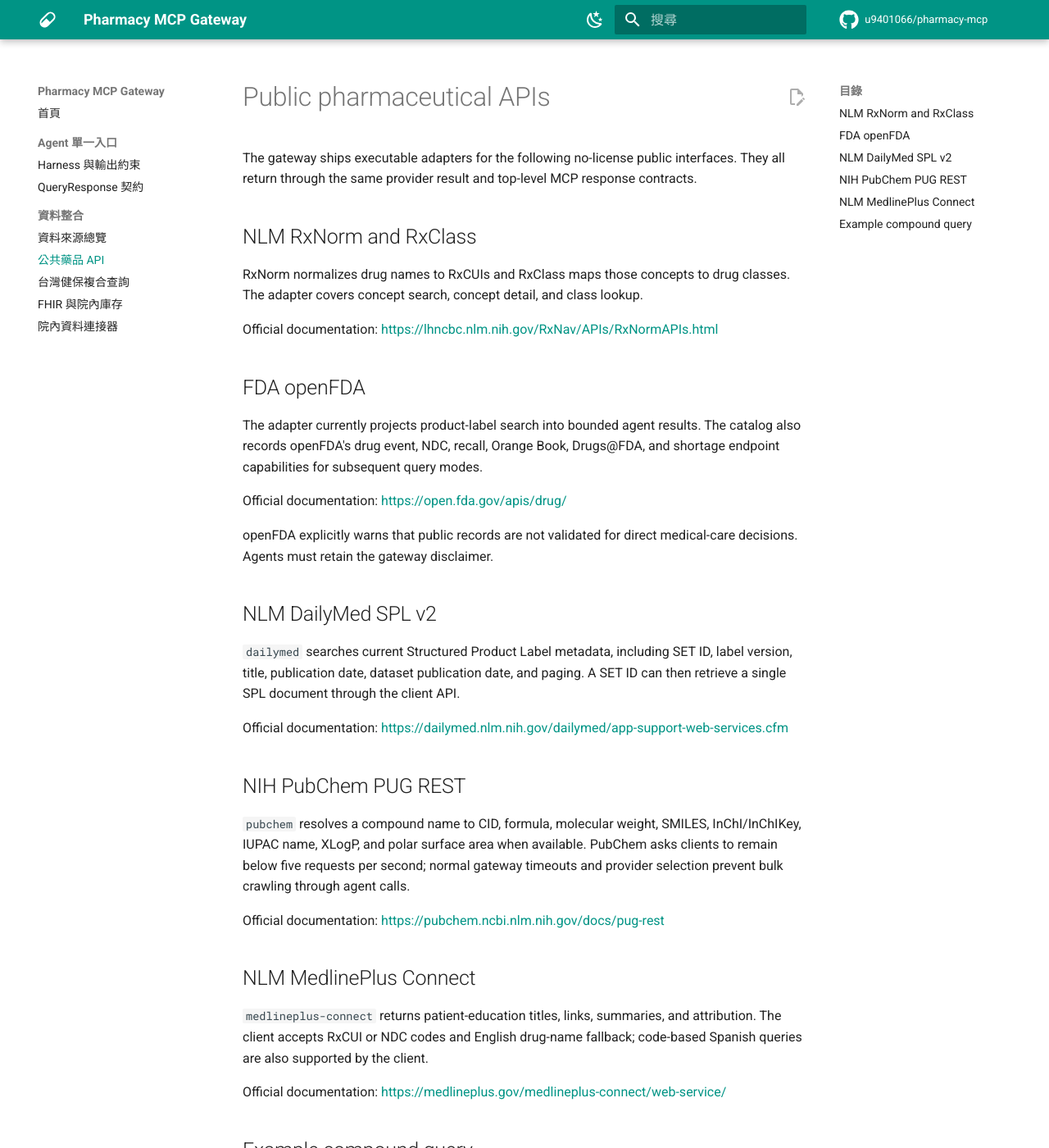
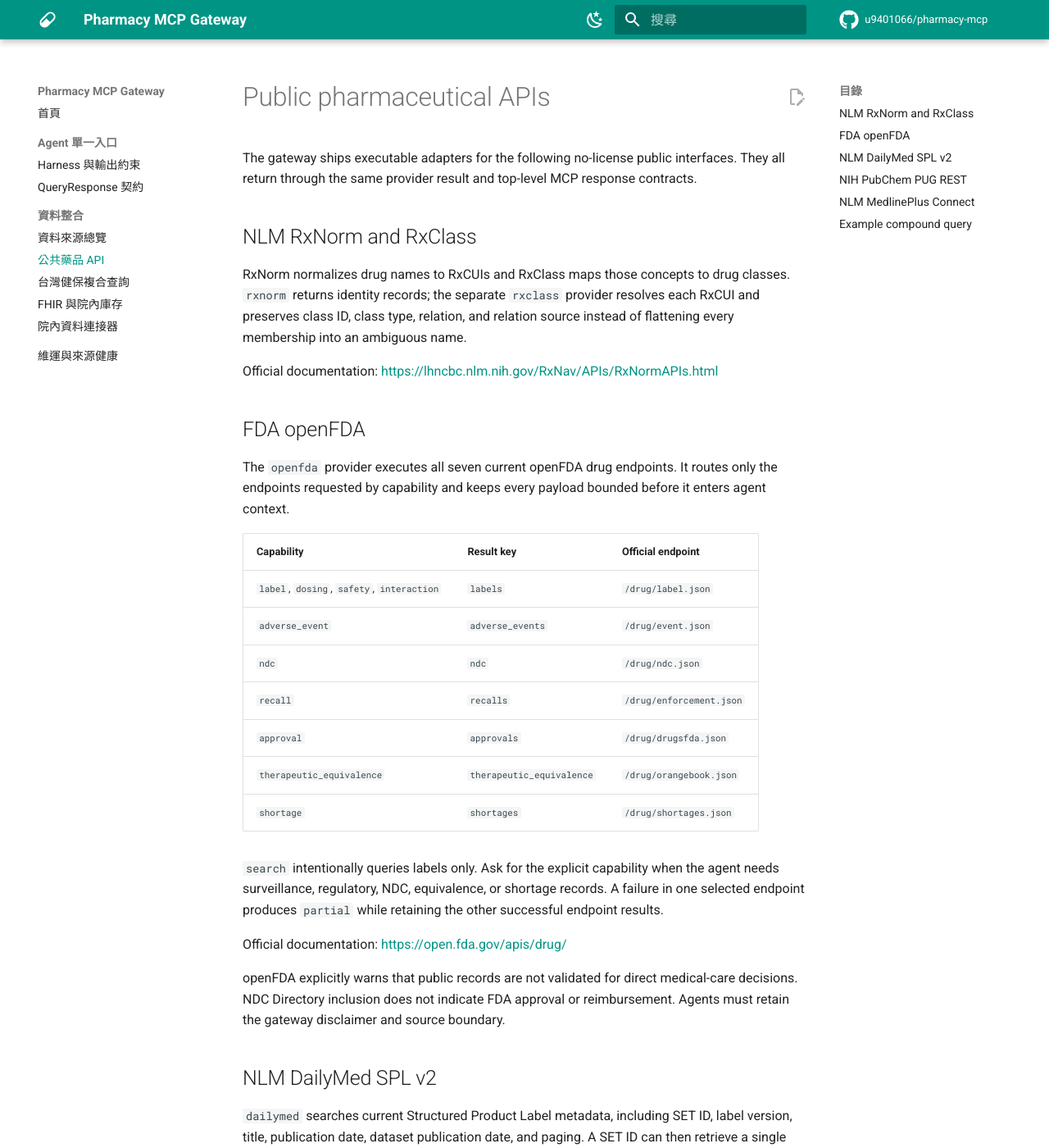
Before and after one commit to u9401066/pharmacy-mcp, an MkDocs documentation site: the page built from docs/public-apis.md, in a window 1280 px wide and 1400 px high. Shown: the whole window at 82% size. Built offline with MkDocs 1.6.1 and Material for MkDocs 9.7.7, drawn with Linux system fonts in a browser that asks for light colours; comment, search, counter and statistics services are not loaded; some of the changed text lies outside the part shown.

Commit message:
docs: document complete API coverage and operations

```diff
--- a/docs/public-apis.md
+++ b/docs/public-apis.md
@@ -7,20 +7,38 @@
 ## NLM RxNorm and RxClass
 
 RxNorm normalizes drug names to RxCUIs and RxClass maps those concepts to drug
-classes. The adapter covers concept search, concept detail, and class lookup.
+classes. `rxnorm` returns identity records; the separate `rxclass` provider
+resolves each RxCUI and preserves class ID, class type, relation, and relation
+source instead of flattening every membership into an ambiguous name.
 
 Official documentation: <https://lhncbc.nlm.nih.gov/RxNav/APIs/RxNormAPIs.html>
 
 ## FDA openFDA
 
-The adapter currently projects product-label search into bounded agent results.
-The catalog also records openFDA's drug event, NDC, recall, Orange Book,
-Drugs@FDA, and shortage endpoint capabilities for subsequent query modes.
+The `openfda` provider executes all seven current openFDA drug endpoints. It
+routes only the endpoints requested by capability and keeps every payload
+bounded before it enters agent context.
+
+| Capability | Result key | Official endpoint |
+|---|---|---|
+| `label`, `dosing`, `safety`, `interaction` | `labels` | `/drug/label.json` |
+| `adverse_event` | `adverse_events` | `/drug/event.json` |
+| `ndc` | `ndc` | `/drug/ndc.json` |
+| `recall` | `recalls` | `/drug/enforcement.json` |
+| `approval` | `approvals` | `/drug/drugsfda.json` |
+| `therapeutic_equivalence` | `therapeutic_equivalence` | `/drug/orangebook.json` |
+| `shortage` | `shortages` | `/drug/shortages.json` |
+
+`search` intentionally queries labels only. Ask for the explicit capability
+when the agent needs surveillance, regulatory, NDC, equivalence, or shortage
+records. A failure in one selected endpoint produces `partial` while retaining
+the other successful endpoint results.
 
 Official documentation: <https://open.fda.gov/apis/drug/>
 
 openFDA explicitly warns that public records are not validated for direct
-medical-care decisions. Agents must retain the gateway disclaimer.
+medical-care decisions. NDC Directory inclusion does not indicate FDA approval
+or reimbursement. Agents must retain the gateway disclaimer and source boundary.
 
 ## NLM DailyMed SPL v2
 
@@ -60,3 +78,5 @@
 
 A live smoke test on 2026-07-20 returned DailyMed SPL publication metadata,
 PubChem CID `54678486`, and MedlinePlus patient education in one `ok` response.
+The scheduled source-health workflow also checks RxNorm/RxClass, every openFDA
+drug endpoint, both Taiwan download surfaces, and these three sources weekly.
--- a/mkdocs.yml
+++ b/mkdocs.yml
@@ -48,6 +48,7 @@
       - 台灣健保複合查詢: taiwan-nhi.md
       - FHIR 與院內庫存: fhir.md
       - 院內資料連接器: connectors.md
+  - 維運與來源健康: operations.md
 
 plugins:
   - search
```
Also changed, not shown: CHANGELOG.md (+7 -0 lines), README.md (+7 -3 lines), README.zh-TW.md (+7 -3 lines), ROADMAP.md (+41 -102 lines), docs/data-sources.md (+2 -1 lines), docs/operations.md (added, +56 -0 lines).
